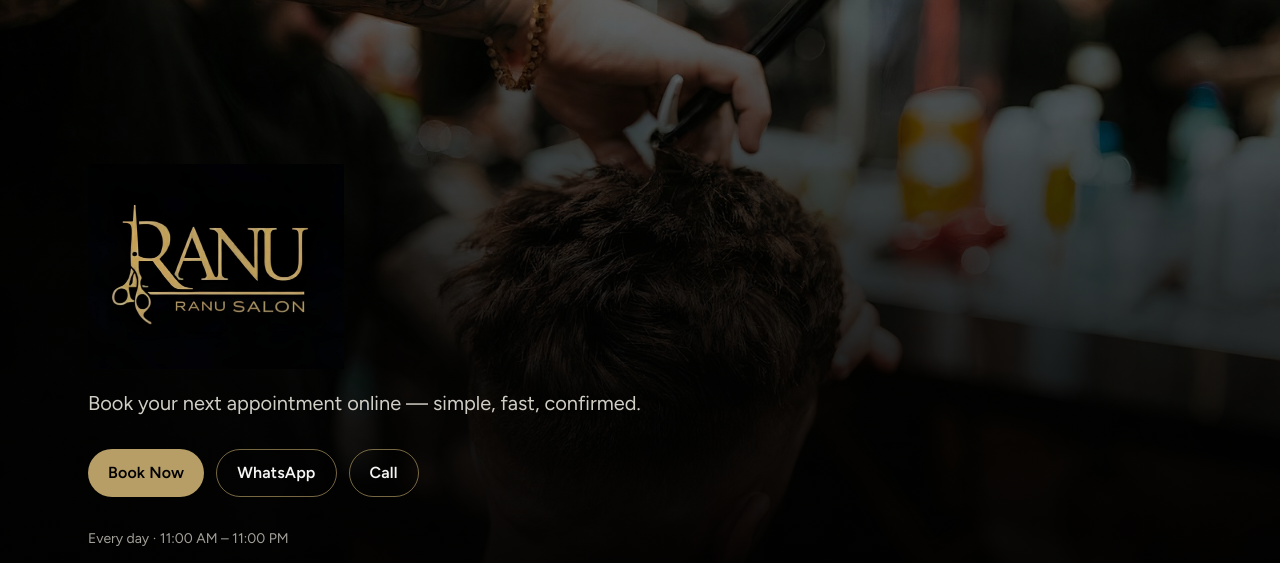
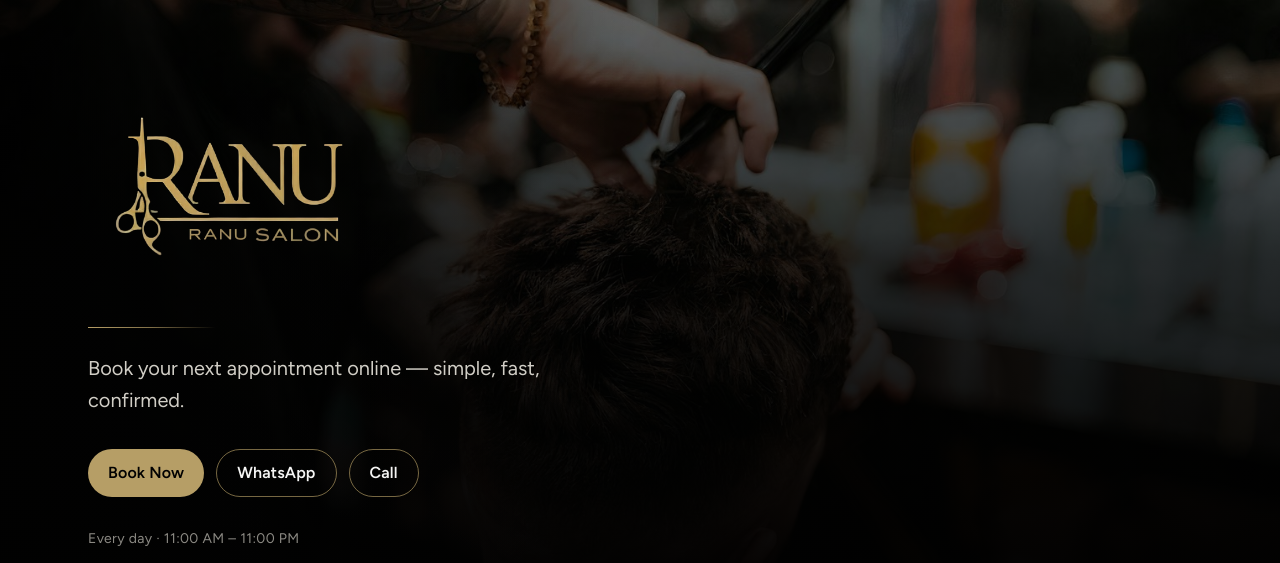
Before and after one commit to HeilyRuwanaka/salon-booking, a Next.js app: page / in a window 1280 px wide. Shown: the part 237-800 px from the top of the page. Built offline with nearby package versions, Linux system fonts and the light colour scheme; no server answers.

Commit message:
Wire transparent hero logo, vignette, and entrance animation.
Co-authored-by: Cursor <cursoragent@cursor.com>

```diff
--- a/src/app/globals.css
+++ b/src/app/globals.css
@@ -146,6 +146,19 @@ body {
   }
 }
 
+@keyframes hero-mark {
+  from {
+    opacity: 0;
+    transform: translateY(14px) scale(0.96);
+    filter: blur(4px);
+  }
+  to {
+    opacity: 1;
+    transform: translateY(0) scale(1);
+    filter: blur(0);
+  }
+}
+
 .animate-rise {
   animation: rise 0.65s ease both;
 }
@@ -157,3 +170,8 @@ body {
 .animate-rise-delay-2 {
   animation: rise 0.8s ease 0.18s both;
 }
+
+.hero-logo-mark {
+  animation: hero-mark 1s cubic-bezier(0.22, 1, 0.36, 1) both;
+  filter: drop-shadow(0 8px 24px rgba(0, 0, 0, 0.45));
+}
--- a/src/app/page.tsx
+++ b/src/app/page.tsx
@@ -23,23 +23,29 @@ export default async function HomePage() {
           alt=""
           fill
           priority
-          className="object-cover"
+          className="object-cover object-[center_30%] scale-105"
           sizes="100vw"
         />
-        <div className="absolute inset-0 bg-gradient-to-t from-ink via-ink/75 to-ink/40" />
+        {/* Deep vignette so brand sits in shadow — no hard logo box */}
+        <div className="absolute inset-0 bg-gradient-to-t from-[#010101] via-[#010101]/80 to-[#010101]/35" />
+        <div className="absolute inset-0 bg-gradient-to-r from-[#010101]/70 via-transparent to-transparent" />
 
         <div className="relative mx-auto flex min-h-[calc(100vh-4rem)] max-w-6xl flex-col justify-end px-4 pb-16 pt-28 sm:px-6 sm:pb-20">
-          <div className="animate-rise">
+          <div className="hero-logo-mark max-w-md">
             <Image
-              src="/images/logo.png"
+              src="/images/logo-mark.png"
               alt={salon.name}
-              width={360}
-              height={288}
+              width={420}
+              height={336}
               priority
-              className="h-auto w-48 object-contain sm:w-56 md:w-64"
+              className="h-auto w-[13.5rem] object-contain object-left sm:w-[16.5rem] md:w-[18.5rem]"
+            />
+            <div
+              className="mt-5 h-px w-24 bg-gradient-to-r from-copper via-copper/70 to-transparent sm:w-32"
+              aria-hidden
             />
           </div>
-          <p className="animate-rise-delay mt-5 max-w-xl text-lg text-sand/90 sm:text-xl">
+          <p className="animate-rise-delay mt-6 max-w-lg text-lg leading-relaxed text-sand/90 sm:text-xl">
             {salon.tagline}
           </p>
           <div className="animate-rise-delay-2 mt-8 flex flex-wrap gap-3">
@@ -56,7 +62,7 @@ export default async function HomePage() {
               Call
             </a>
           </div>
-          <p className="mt-8 text-sm text-sand/70">{salon.hoursLabel}</p>
+          <p className="mt-8 text-sm tracking-wide text-sand/60">{salon.hoursLabel}</p>
         </div>
       </section>
 
--- a/src/lib/salon.config.ts
+++ b/src/lib/salon.config.ts
@@ -41,6 +41,8 @@ export const salon = {
   heroImage: "/images/hero.jpg",
   aboutImage: "/images/about.jpg",
   logoImage: "/images/logo.png",
+  /** Transparent gold mark for photo backgrounds (hero) */
+  logoMarkImage: "/images/logo-mark.png",
   /**
    * Placeholder reviews — replace with real customer quotes.
    * Keep 2–3 short lines for the homepage.
```
